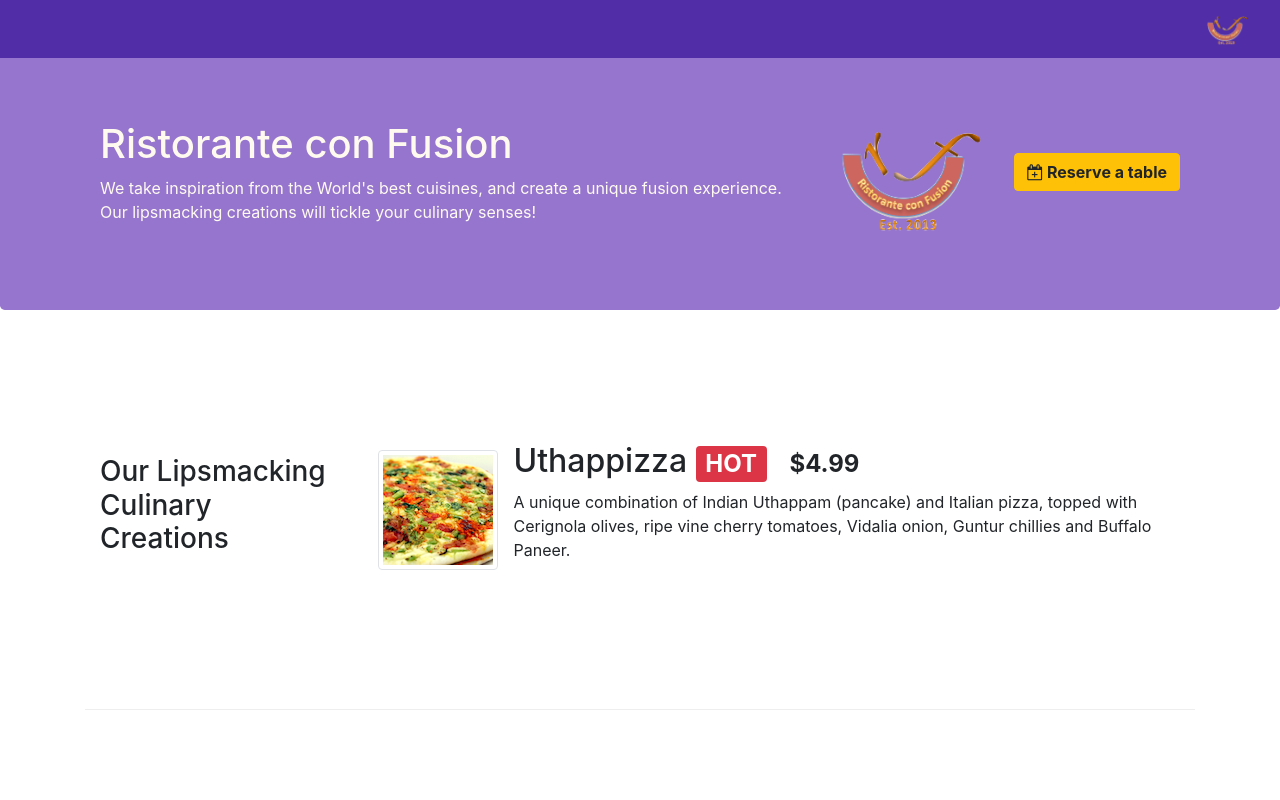
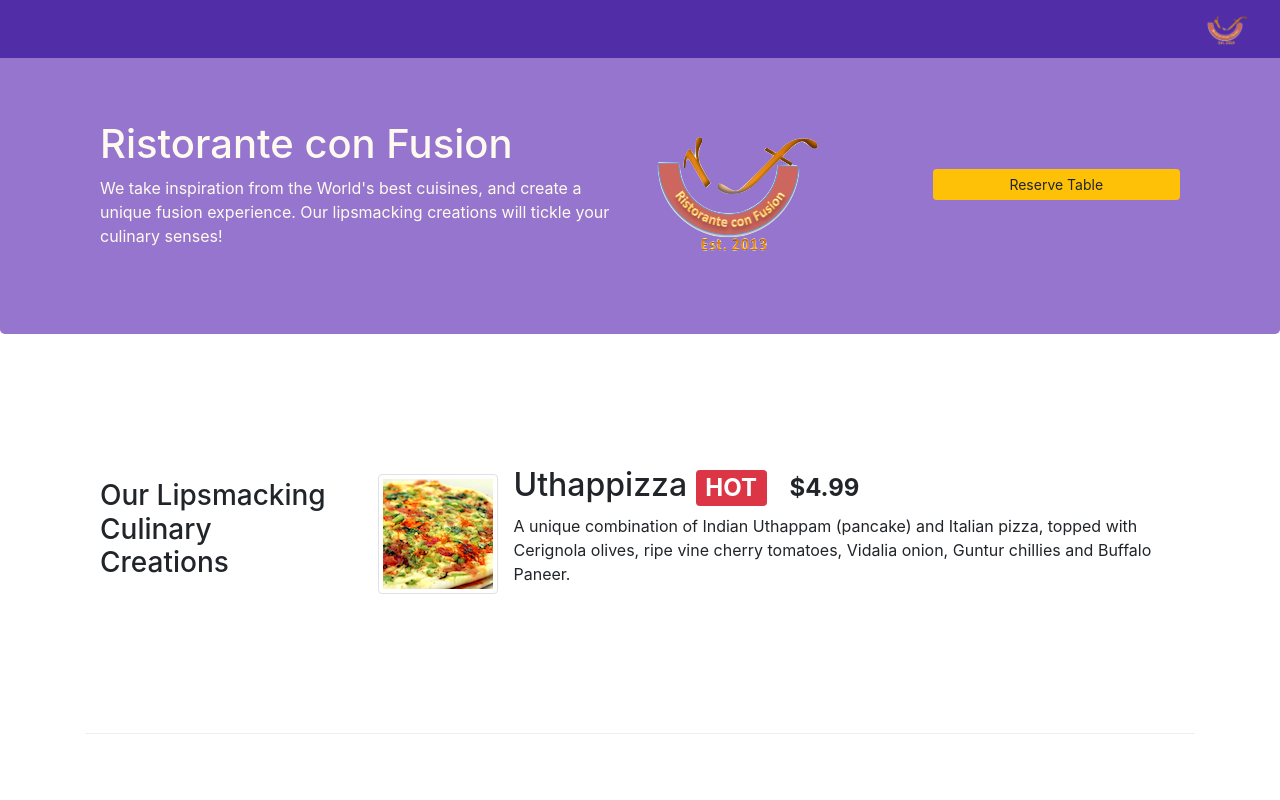
Before and after one commit to datiti/coursera-WebFullStack-bootstrap4, a website: page conFusion1/index.html in a window 1280 px wide. Shown: the top 800 px of the page. Drawn offline with nearby package versions, Linux system fonts and the light colour scheme.

Commit message:
week 2 - assignment - Task 3
* fix some properties of 'Reserve Table' button

```diff
--- a/conFusion1/index.html
+++ b/conFusion1/index.html
@@ -49,17 +49,16 @@
 <header class="jumbotron">
     <div class="container">
         <div class="row row-header">
-            <div class="col-12 col-sm-8">
+            <div class="col-12 col-sm-6">
                 <h1>Ristorante con Fusion</h1>
                 <p>We take inspiration from the World's best cuisines, and create a unique fusion experience. Our
                     lipsmacking creations will tickle your culinary senses!</p>
             </div>
-            <div class="col col-sm align-self-center">
+            <div class="col-12 col-sm-3 align-self-center">
                 <img src="img/logo.png" class="img-fluid">
             </div>
-            <div class="col col-sm align-self-center">
-                <a role="button" class="btn btn-warning font-weight-bold" href="#reserve_form"><i
-                        class="fa fa-calendar-plus-o"></i> Reserve a table</a>
+            <div class="col-12 col-sm-3 align-self-center">
+                <a role="button" class="btn btn-warning btn-block btn-sm" href="#reserve_form">Reserve Table</a>
                 <p></p>
             </div>
         </div>
```
